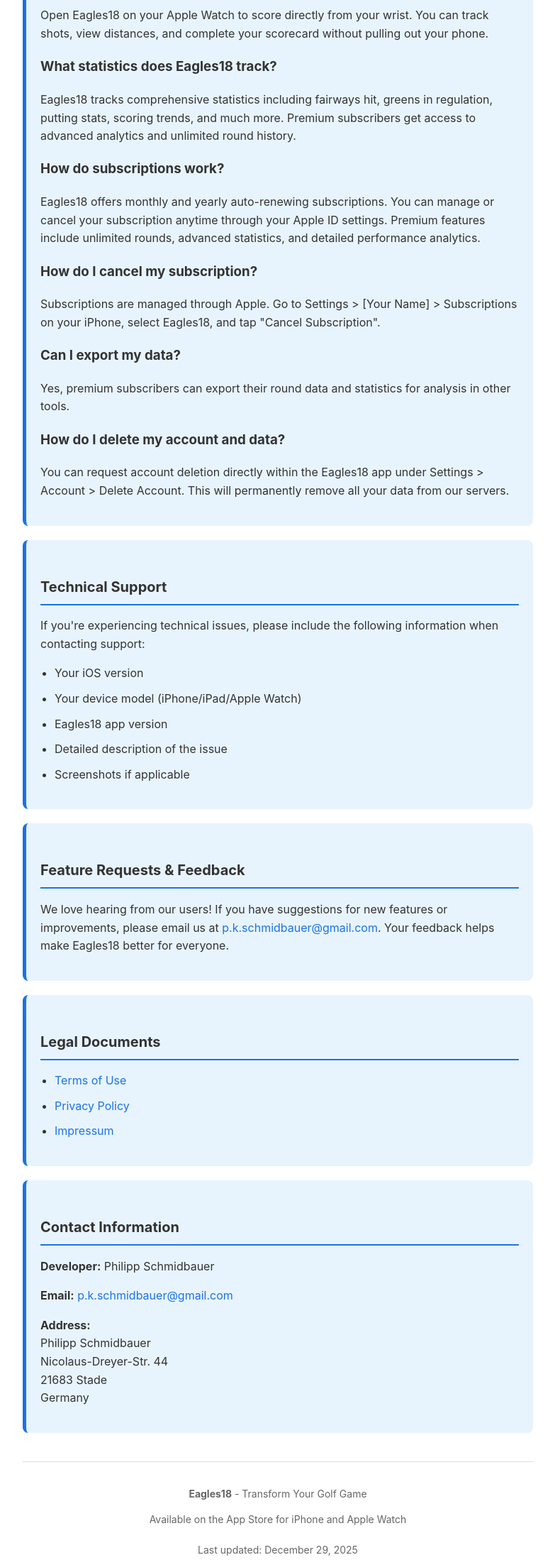
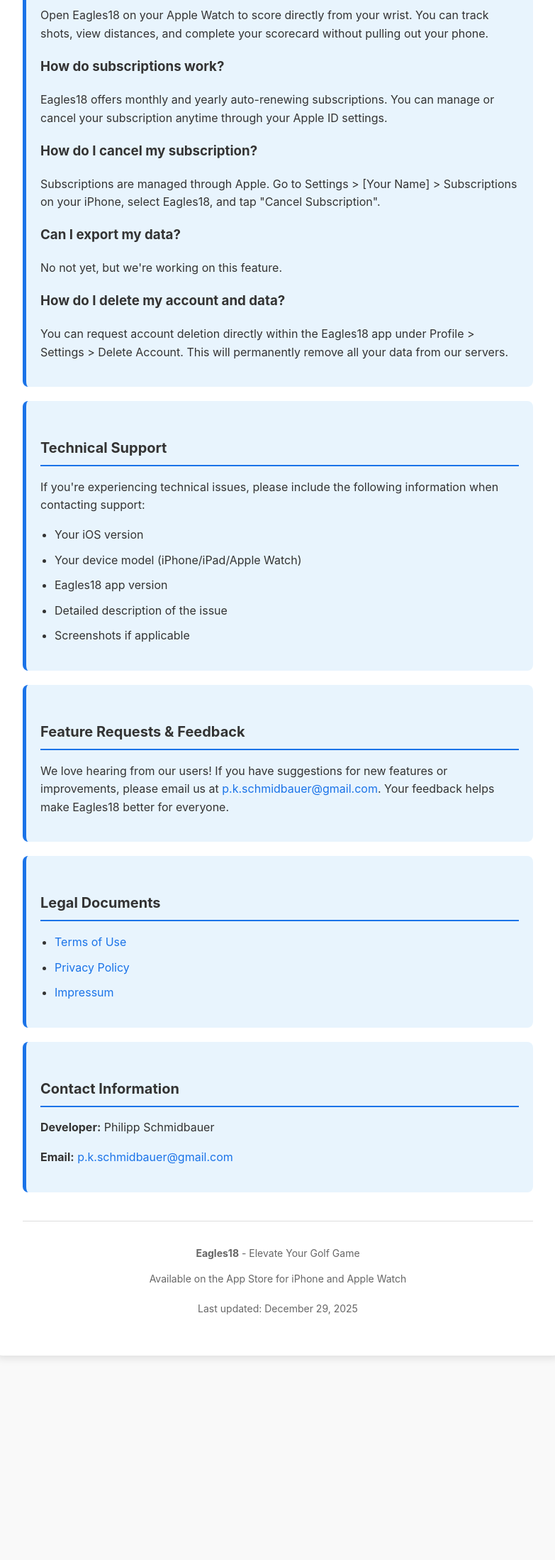
Before and after one commit to ceivr/eagles18-privacy, a plain HTML site: page support.html in a window 1280 px wide. Shown: the part 1200-3398 px from the top of the page at 71% size, without its empty margins (28-811 px from the left). After the commit the page ends 3130 px from the top, so only its background shows below. Drawn offline with Linux system fonts and the light colour scheme.

Commit message:
Update support.html

```diff
--- a/support.html
+++ b/support.html
@@ -104,20 +104,17 @@
             <h3>How do I use the Apple Watch app?</h3>
             <p>Open Eagles18 on your Apple Watch to score directly from your wrist. You can track shots, view distances, and complete your scorecard without pulling out your phone.</p>
 
-            <h3>What statistics does Eagles18 track?</h3>
-            <p>Eagles18 tracks comprehensive statistics including fairways hit, greens in regulation, putting stats, scoring trends, and much more. Premium subscribers get access to advanced analytics and unlimited round history.</p>
-
             <h3>How do subscriptions work?</h3>
-            <p>Eagles18 offers monthly and yearly auto-renewing subscriptions. You can manage or cancel your subscription anytime through your Apple ID settings. Premium features include unlimited rounds, advanced statistics, and detailed performance analytics.</p>
+            <p>Eagles18 offers monthly and yearly auto-renewing subscriptions. You can manage or cancel your subscription anytime through your Apple ID settings.</p>
 
             <h3>How do I cancel my subscription?</h3>
             <p>Subscriptions are managed through Apple. Go to Settings > [Your Name] > Subscriptions on your iPhone, select Eagles18, and tap "Cancel Subscription".</p>
 
             <h3>Can I export my data?</h3>
-            <p>Yes, premium subscribers can export their round data and statistics for analysis in other tools.</p>
+            <p>No not yet, but we're working on this feature.</p>
 
             <h3>How do I delete my account and data?</h3>
-            <p>You can request account deletion directly within the Eagles18 app under Settings > Account > Delete Account. This will permanently remove all your data from our servers.</p>
+            <p>You can request account deletion directly within the Eagles18 app under Profile > Settings > Delete Account. This will permanently remove all your data from our servers.</p>
         </div>
 
         <div class="info-box">
@@ -150,15 +147,10 @@
             <h2>Contact Information</h2>
             <p><strong>Developer:</strong> Philipp Schmidbauer</p>
             <p><strong>Email:</strong> <a href="mailto:p.k.schmidbauer@gmail.com">p.k.schmidbauer@gmail.com</a></p>
-            <p><strong>Address:</strong><br>
-            Philipp Schmidbauer<br>
-            Nicolaus-Dreyer-Str. 44<br>
-            21683 Stade<br>
-            Germany</p>
         </div>
 
         <div style="margin-top: 40px; padding-top: 20px; border-top: 1px solid #ddd; font-size: 14px; color: #666; text-align: center;">
-            <p><strong>Eagles18</strong> - Transform Your Golf Game</p>
+            <p><strong>Eagles18</strong> - Elevate Your Golf Game</p>
             <p>Available on the App Store for iPhone and Apple Watch</p>
             <p style="margin-top: 20px;">Last updated: December 29, 2025</p>
         </div>
```
